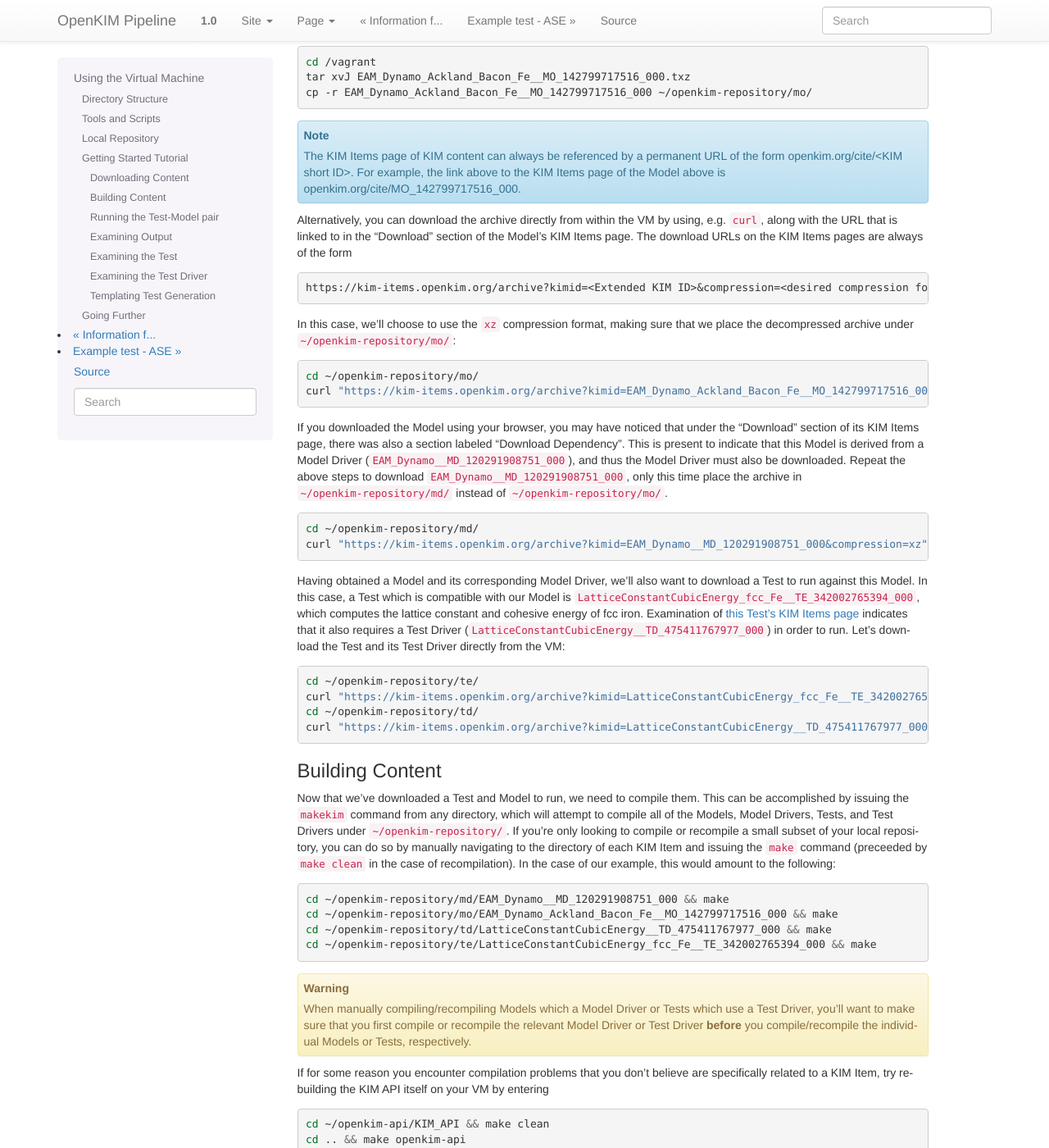
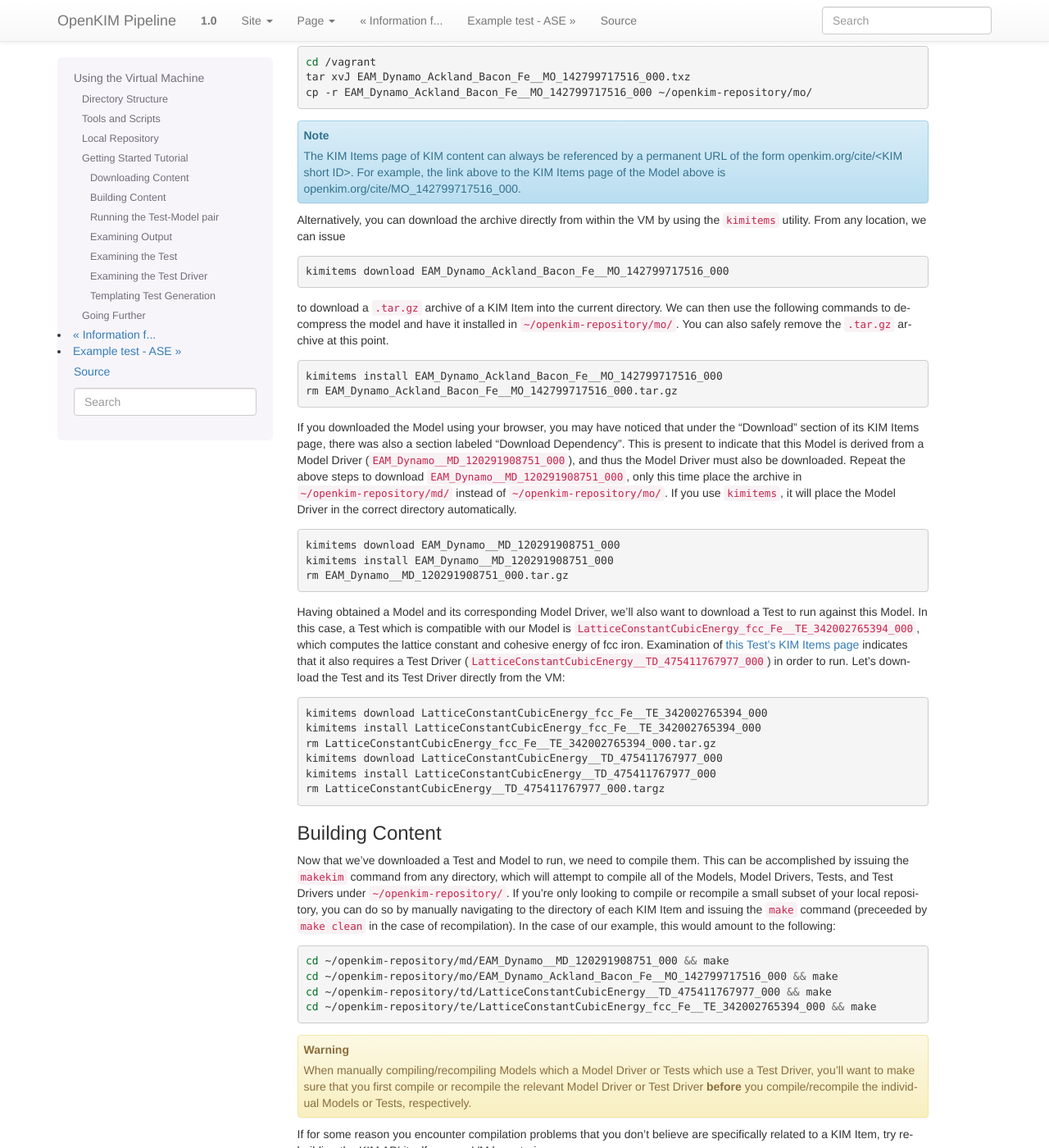
Before and after one commit to bjgjaefg23k/openkim-pipeline, a Sphinx documentation site: the page built from docs/tutorial_vm.rst, in a window 1280 px wide and 1400 px high, scrolled down 1688 px. Shown: the whole window at 82% size. Built offline with Sphinx 7.4.7, drawn with Linux system fonts in a browser that asks for light colours; formulas are drawn with MathJax 3; some of the changed text lies outside the part shown.

Commit message:
Changed curls to kimitems usage.

```diff
--- a/docs/tutorial_vm.rst
+++ b/docs/tutorial_vm.rst
@@ -72,7 +72,7 @@
 Downloading Content
 ~~~~~~~~~~~~~~~~~~~
 
-First, let’s get a Model. This can be either done graphically by going to the `KIM Items`_ pages on the OpenKIM website or through command line via utilities such as ``curl`` or ``wget``.  In this example, we're going to use the ``EAM_Dynamo_Ackland_Bacon_Fe__MO_142799717516_000`` Model.  If you'd like to download the the Model using your web browser, navigate to `this Model's KIM Items page`_.  At the bottom of this page, you will see a "Download" section where links to an archive of this Model are provided.  Simply click on the link corresponding to your desired archive format to queue the download.  Having downloaded an archive of the Model, the next step is to transfer this archive onto the VM.  In order to do this, copy the archive file into the directory where you installed the VM on your primary OS.  After doing this, you'll notice that if you look in the ``/vagrant/`` directory on your VM, you'll see the archive.  From here, decompress the archive and copy the resulting folder into ``~/openkim-repository/mo/``.
+First, let’s get a Model. This can be either done graphically by going to the `KIM Items`_ pages on the OpenKIM website or through command line via the ``kimitems`` utility.  In this example, we're going to use the ``EAM_Dynamo_Ackland_Bacon_Fe__MO_142799717516_000`` Model.  If you'd like to download the the Model using your web browser, navigate to `this Model's KIM Items page`_.  At the bottom of this page, you will see a "Download" section where links to an archive of this Model are provided.  Simply click on the link corresponding to your desired archive format to queue the download.  Having downloaded an archive of the Model, the next step is to transfer this archive onto the VM.  In order to do this, copy the archive file into the directory where you installed the VM on your primary OS.  After doing this, you'll notice that if you look in the ``/vagrant/`` directory on your VM, you'll see the archive.  From here, decompress the archive and copy the resulting folder into ``~/openkim-repository/mo/``.
 
 .. code-block:: bash
 
@@ -84,35 +84,37 @@
 
     The KIM Items page of KIM content can always be referenced by a permanent URL of the form openkim.org/cite/<KIM short ID>.  For example, the link above to the KIM Items page of the Model above is openkim.org/cite/MO_142799717516_000.
 
-Alternatively, you can download the archive directly from within the VM by using, e.g. ``curl``, along with the URL that is linked to in the "Download" section of the Model's KIM Items page.  The download URLs on the KIM Items pages are always of the form
-
-::
-
-    https://kim-items.openkim.org/archive?kimid=<Extended KIM ID>&compression=<desired compression format>
-
-In this case, we'll choose to use the ``xz`` compression format, making sure that we place the decompressed archive under ``~/openkim-repository/mo/``:
+Alternatively, you can download the archive directly from within the VM by using the ``kimitems`` utility.  From any location, we can issue
 
 .. code-block:: bash
 
-    cd ~/openkim-repository/mo/
-    curl "https://kim-items.openkim.org/archive?kimid=EAM_Dynamo_Ackland_Bacon_Fe__MO_142799717516_000&compression=xz" | tar xvJ
+    kimitems download EAM_Dynamo_Ackland_Bacon_Fe__MO_142799717516_000
 
-If you downloaded the Model using your browser, you may have noticed that under the "Download" section of its KIM Items page, there was also a section labeled "Download Dependency".  This is present to indicate that this Model is derived from a Model Driver (``EAM_Dynamo__MD_120291908751_000``), and thus the Model Driver must also be downloaded.  Repeat the above steps to download ``EAM_Dynamo__MD_120291908751_000``, only this time place the archive in ``~/openkim-repository/md/`` instead of ``~/openkim-repository/mo/``.
+to download a ``.tar.gz`` archive of a KIM Item into the current directory.  We can then use the following commands to decompress the model and have it installed in ``~/openkim-repository/mo/``.  You can also safely remove the ``.tar.gz`` archive at this point.
 
 .. code-block:: bash
 
-    cd ~/openkim-repository/md/
-    curl "https://kim-items.openkim.org/archive?kimid=EAM_Dynamo__MD_120291908751_000&compression=xz" | tar xvJ
+    kimitems install EAM_Dynamo_Ackland_Bacon_Fe__MO_142799717516_000
+    rm EAM_Dynamo_Ackland_Bacon_Fe__MO_142799717516_000.tar.gz
 
+If you downloaded the Model using your browser, you may have noticed that under the "Download" section of its KIM Items page, there was also a section labeled "Download Dependency".  This is present to indicate that this Model is derived from a Model Driver (``EAM_Dynamo__MD_120291908751_000``), and thus the Model Driver must also be downloaded.  Repeat the above steps to download ``EAM_Dynamo__MD_120291908751_000``, only this time place the archive in ``~/openkim-repository/md/`` instead of ``~/openkim-repository/mo/``. If you use ``kimitems``, it will place the Model Driver in the correct directory automatically.
+
+.. code-block:: bash
+
+    kimitems download EAM_Dynamo__MD_120291908751_000
+    kimitems install EAM_Dynamo__MD_120291908751_000
+    rm EAM_Dynamo__MD_120291908751_000.tar.gz
 
 Having obtained a Model and its corresponding Model Driver, we'll also want to download a Test to run against this Model.  In this case, a Test which is compatible with our Model is ``LatticeConstantCubicEnergy_fcc_Fe__TE_342002765394_000``, which computes the lattice constant and cohesive energy of fcc iron.  Examination of `this Test's KIM Items page`_ indicates that it also requires a Test Driver (``LatticeConstantCubicEnergy__TD_475411767977_000``) in order to run.  Let's download the Test and its Test Driver directly from the VM:
 
 .. code-block:: bash
 
-    cd ~/openkim-repository/te/
-    curl "https://kim-items.openkim.org/archive?kimid=LatticeConstantCubicEnergy_fcc_Fe__TE_342002765394_000&compression=xz" | tar xvJ
-    cd ~/openkim-repository/td/
-    curl "https://kim-items.openkim.org/archive?kimid=LatticeConstantCubicEnergy__TD_475411767977_000&compression=xz" | tar xvJ
+    kimitems download LatticeConstantCubicEnergy_fcc_Fe__TE_342002765394_000
+    kimitems install LatticeConstantCubicEnergy_fcc_Fe__TE_342002765394_000
+    rm LatticeConstantCubicEnergy_fcc_Fe__TE_342002765394_000.tar.gz
+    kimitems download LatticeConstantCubicEnergy__TD_475411767977_000
+    kimitems install LatticeConstantCubicEnergy__TD_475411767977_000
+    rm LatticeConstantCubicEnergy__TD_475411767977_000.targz
 
 
 Building Content
```
